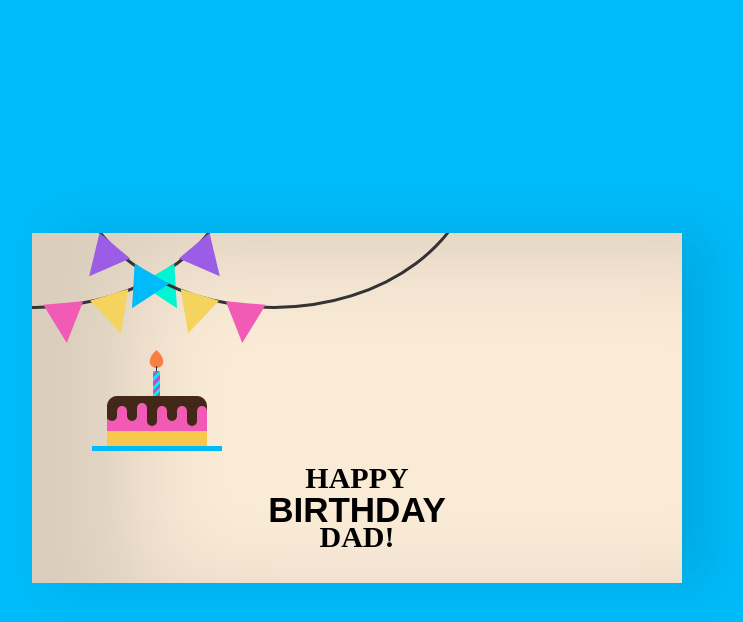
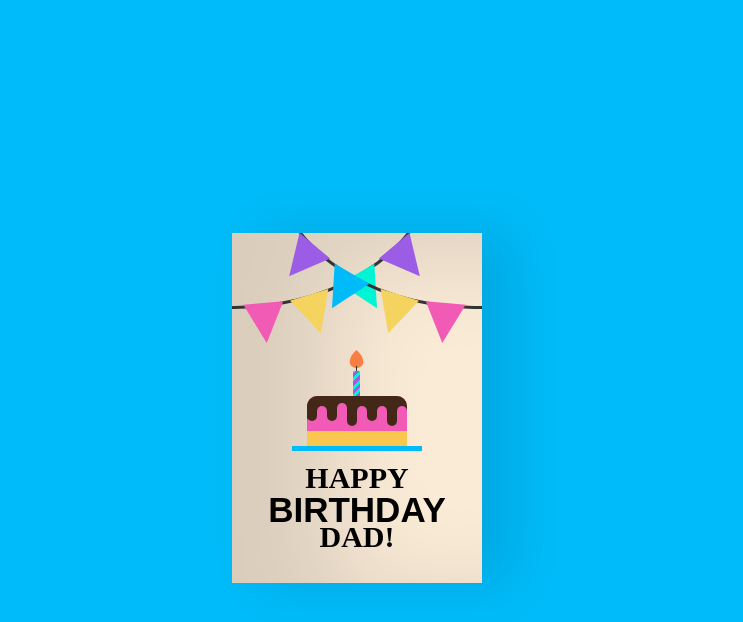
Before and after one commit to katyare123/dad-birthday, a plain HTML site: page index.html in a window 1280 px wide. Shown: the whole page, without its empty margins (283-1026 px from the left). Drawn offline with Linux system fonts and the light colour scheme; a script that the page names is missing.

Commit message:
Add files via upload

```diff
--- a/index.html
+++ b/index.html
@@ -2,7 +2,7 @@
 <head>
     <meta charset="UTF-8">
     <meta name="viewport" content="width=40", initial-scale=1.0">
-    <title>Document</title><link rel="stylesheet" href="style.css">
+    <title>happy birthday dad</title><link rel="stylesheet" href="style.css">
 </head>
 <style>body {
     display: flex;
@@ -12,7 +12,7 @@
     background-color: #00bbf9;
   }.birthdayCard {
     position: relative;
-    width: 650px;
+    width: 250px;
     height:350px;
     cursor: pointer;
     transform-style: preserve-3d;
@@ -47,7 +47,7 @@
     position: relative;
     background-color:antiquewhite;
 
-    width: 650px;
+    width: 250px;
     height:350px;
     overflow: hidden;
     transform-origin: left;
@@ -215,7 +215,7 @@
   }.cardInside {
     position: absolute;
     background-color:whitesmoke;
-    width: 650px;
+    width: 250px;
     height:350px;
     z-index:-1;
     left:0;
@@ -272,10 +272,10 @@
           </div>
             <div class="wishes">
             <p>Dear dad,</p>
-            <p>Happy birthday! I hope your day is filled with lots of love and laughter! May all of your birthday wishes come true.
+            <p>
               वाढदिवसाच्या हार्दिक शुभेच्छा! या खास दिवसाच्या मी तुम्हाला खूप खूप शुभेच्छा देतो. आज, उद्या आणि येणाऱ्या काळात तुम्हाला आशीर्वाद मिळो. तुमचा वाढदिवस खूप छान राहो .
             </p>
-            <br><br><p class="name">from parth santosh katyare</p>
+
             </div>
           </div>
         </div>
```
